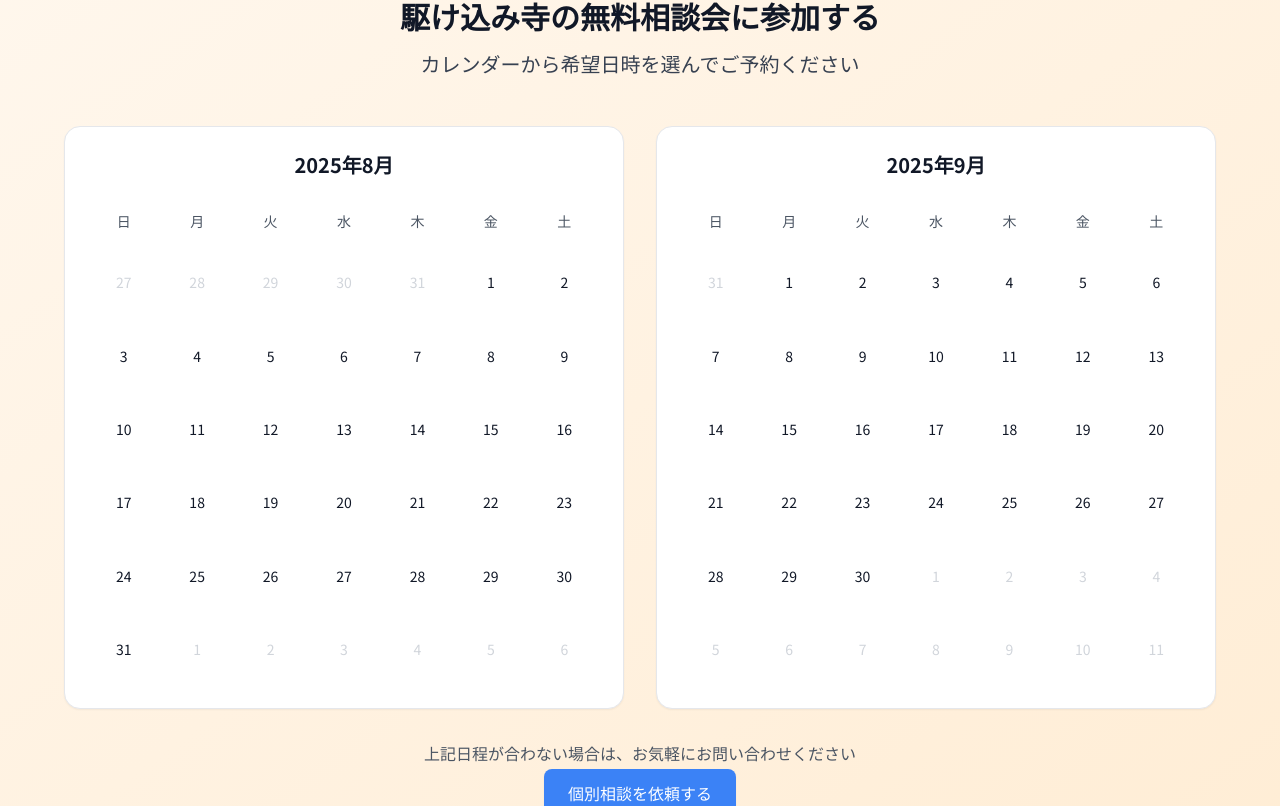
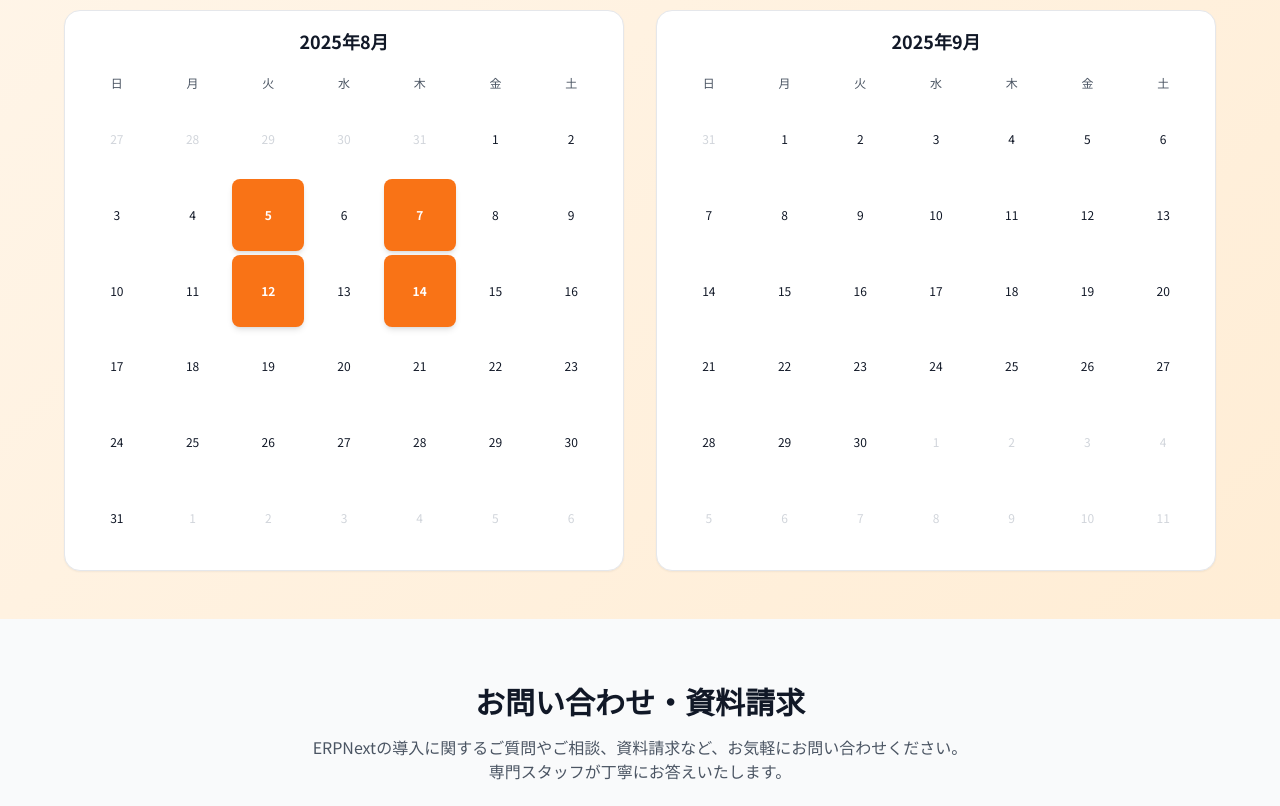
Before and after one commit to yokamotp/ERPNext-HP-SS3, a Next.js app: page / in a window 1280 px wide. Shown: the part 2014-2820 px from the top of the page. Built offline with nearby package versions, Linux system fonts and the light colour scheme.

Commit message:
カレンダー修正

```diff
--- a/components/ConsultationSection.tsx
+++ b/components/ConsultationSection.tsx
@@ -18,25 +18,25 @@ export default function ConsultationSection() {
   // 予約可能な日程データ
   const consultationSlots: ConsultationSlot[] = [
     {
-      date: '2025-01-21',
+      date: '2025-08-05',
       dayOfWeek: '火',
       time: '15:30〜17:00',
       googleCalendarUrl: 'https://calendar.google.com/calendar/render?action=TEMPLATE&text=ERPNext相談会&dates=20250121T063000Z/20250121T080000Z&details=Google+Meetリンクは後日メールにてご案内します&location=Google+Meet'
     },
     {
-      date: '2025-01-23',
+      date: '2025-08-07',
       dayOfWeek: '木',
       time: '15:30〜17:00',
       googleCalendarUrl: 'https://calendar.google.com/calendar/render?action=TEMPLATE&text=ERPNext相談会&dates=20250123T063000Z/20250123T080000Z&details=Google+Meetリンクは後日メールにてご案内します&location=Google+Meet'
     },
     {
-      date: '2025-01-28',
+      date: '2025-08-12',
       dayOfWeek: '火',
       time: '15:30〜17:00',
       googleCalendarUrl: 'https://calendar.google.com/calendar/render?action=TEMPLATE&text=ERPNext相談会&dates=20250128T063000Z/20250128T080000Z&details=Google+Meetリンクは後日メールにてご案内します&location=Google+Meet'
     },
     {
-      date: '2025-01-30',
+      date: '2025-08-14',
       dayOfWeek: '木',
       time: '15:30〜17:00',
       googleCalendarUrl: 'https://calendar.google.com/calendar/render?action=TEMPLATE&text=ERPNext相談会&dates=20250130T063000Z/20250130T080000Z&details=Google+Meetリンクは後日メールにてご案内します&location=Google+Meet'
@@ -119,10 +119,100 @@ export default function ConsultationSection() {
     return `${date.getMonth() + 1}月${date.getDate()}日（${consultationSlots.find(s => s.date === dateStr)?.dayOfWeek}）`;
   };
 
+  const CalendarMonth = ({
+    year,
+    monthName,
+    weeks,
+    selectedDate,
+    setSelectedDate,
+    getSlotForDate,
+    formatDate,
+    dayNames,
+  }: {
+    year: number;
+    monthName: string;
+    weeks: any[][];
+    selectedDate: string | null;
+    setSelectedDate: (date: string | null) => void;
+    getSlotForDate: (date: string) => { time?: string; googleCalendarUrl?: string } | undefined;
+    formatDate: (date: string) => string;
+    dayNames: string[];
+  }) => {
+    return (
+      <div className="bg-white rounded-2xl shadow-sm border border-gray-200 p-4 mb-12">
+        <h3 className="text-lg font-bold text-gray-900 mb-4 text-center">
+          {year}年{monthName}
+        </h3>
+
+        {/* 曜日ヘッダー */}
+        <div className="grid grid-cols-7 gap-1 mb-2">
+          {dayNames.map(day => (
+            <div key={day} className="text-center text-xs font-medium text-gray-600 py-1">
+              {day}
+            </div>
+          ))}
+        </div>
+
+        {/* カレンダー */}
+        <div className="space-y-1">
+          {weeks.map((week, weekIndex) => (
+            <div key={weekIndex} className="grid grid-cols-7 gap-1">
+              {week.map((day, dayIndex) => {
+                const slot = getSlotForDate(day.dateStr);
+                return (
+                  <div
+                    key={dayIndex}
+                    className={`
+                    w-full aspect-square flex items-center justify-center text-xs rounded-lg cursor-pointer transition-all duration-200
+                    ${!day.isCurrentMonth ? 'text-gray-300' : 'text-gray-900'}
+                    ${day.hasSlot && day.isCurrentMonth
+                        ? 'bg-orange-500 text-white font-bold hover:bg-orange-600 shadow-md'
+                        : day.isCurrentMonth
+                          ? 'hover:bg-gray-100'
+                          : ''
+                      }
+                    ${selectedDate === day.dateStr ? 'ring-2 ring-orange-300' : ''}
+                  `}
+                    onClick={() => day.hasSlot && setSelectedDate(selectedDate === day.dateStr ? null : day.dateStr)}
+                  >
+                    {day.day}
+                  </div>
+                );
+              })}
+            </div>
+          ))}
+        </div>
+
+        {/* 選択された日の予約ボタン */}
+        {selectedDate && weeks.some(week => week.some(day => day.dateStr === selectedDate)) && (
+          <div className="mt-4 p-3 bg-orange-50 rounded-lg border border-orange-200">
+            <div className="text-center">
+              <h4 className="font-semibold text-gray-900 mb-1">
+                {formatDate(selectedDate)}
+              </h4>
+              <p className="text-xs text-gray-600 mb-2">
+                {getSlotForDate(selectedDate)?.time}
+              </p>
+              <a
+                href={getSlotForDate(selectedDate)?.googleCalendarUrl}
+                target="_blank"
+                rel="noopener noreferrer"
+                className="inline-flex items-center px-4 py-2 bg-orange-500 hover:bg-orange-600 text-white font-medium rounded-lg transition-colors shadow-sm text-sm"
+              >
+                👉 Googleカレンダーで予約
+              </a>
+            </div>
+          </div>
+        )}
+      </div>
+    );
+  };
+
+
   return (
-    <>
+    <div className=" bg-gradient-to-br from-orange-50 to-orange-100 border-t border-orange-200 ">
       {/* セクション①：案内説明 */}
-      <section id="consultation-section" className="py-16 bg-white scroll-mt-24">
+      <section id="consultation-section" className="py-16 scroll-mt-24">
         <div className="container-width section-padding">
           <div className="text-center mb-12">
             <h2 className="text-3xl font-bold text-gray-900 mb-4">
@@ -188,12 +278,9 @@ export default function ConsultationSection() {
       </section>
 
       {/* セクション②：カレンダー予約 */}
-      <section className="py-16 bg-gradient-to-br from-orange-50 to-orange-100 border-t border-orange-200">
+      <section >
         <div className="container-width section-padding">
           <div className="text-center mb-12">
-            <h2 className="text-3xl font-bold text-gray-900 mb-4">
-              駆け込み寺の無料相談会に参加する
-            </h2>
             <p className="text-xl text-gray-700 font-medium">
               カレンダーから希望日時を選んでご予約ください
             </p>
@@ -203,143 +290,29 @@ export default function ConsultationSection() {
             {/* PC表示：2か月並列 */}
             <div className="hidden lg:block">
               <div className="grid lg:grid-cols-2 gap-8">
-                {/* 今月 */}
-                <div className="bg-white rounded-2xl shadow-sm border border-gray-200 p-6">
-                  <h3 className="text-xl font-bold text-gray-900 mb-6 text-center">
-                    {currentYear}年{monthNames[currentMonthNum]}
-                  </h3>
-
-                  {/* 曜日ヘッダー */}
-                  <div className="grid grid-cols-7 gap-1 mb-2">
-                    {dayNames.map(day => (
-                      <div key={day} className="text-center text-sm font-medium text-gray-600 py-2">
-                        {day}
-                      </div>
-                    ))}
-                  </div>
-
-                  {/* カレンダー */}
-                  <div className="space-y-1">
-                    {thisMonth.map((week, weekIndex) => (
-                      <div key={weekIndex} className="grid grid-cols-7 gap-1">
-                        {week.map((day, dayIndex) => {
-                          const slot = getSlotForDate(day.dateStr);
-                          return (
-                            <div
-                              key={dayIndex}
-                              className={`
-                                aspect-square flex items-center justify-center text-sm rounded-lg cursor-pointer transition-all duration-200
-                                ${!day.isCurrentMonth ? 'text-gray-300' : 'text-gray-900'}
-                                ${day.hasSlot && day.isCurrentMonth
-                                  ? 'bg-orange-500 text-white font-bold hover:bg-orange-600 shadow-md'
-                                  : day.isCurrentMonth
-                                    ? 'hover:bg-gray-100'
-                                    : ''
-                                }
-                                ${selectedDate === day.dateStr ? 'ring-2 ring-orange-300' : ''}
-                              `}
-                              onClick={() => day.hasSlot && setSelectedDate(selectedDate === day.dateStr ? null : day.dateStr)}
-                            >
-                              {day.day}
-                            </div>
-                          );
-                        })}
-                      </div>
-                    ))}
-                  </div>
-
-                  {/* 選択された日の予約ボタン */}
-                  {selectedDate && thisMonth.some(week => week.some(day => day.dateStr === selectedDate)) && (
-                    <div className="mt-6 p-4 bg-orange-50 rounded-lg border border-orange-200">
-                      <div className="text-center">
-                        <h4 className="font-semibold text-gray-900 mb-2">
-                          {formatDate(selectedDate)}
-                        </h4>
-                        <p className="text-sm text-gray-600 mb-4">
-                          {getSlotForDate(selectedDate)?.time}
-                        </p>
-                        <a
-                          href={getSlotForDate(selectedDate)?.googleCalendarUrl}
-                          target="_blank"
-                          rel="noopener noreferrer"
-                          className="inline-flex items-center px-6 py-3 bg-orange-500 hover:bg-orange-600 text-white font-medium rounded-lg transition-colors shadow-sm"
-                        >
-                          👉 Googleカレンダーで予約
-                        </a>
-                      </div>
-                    </div>
-                  )}
-                </div>
-
-                {/* 来月 */}
-                <div className="bg-white rounded-2xl shadow-sm border border-gray-200 p-6">
-                  <h3 className="text-xl font-bold text-gray-900 mb-6 text-center">
-                    {currentMonthNum === 11 ? currentYear + 1 : currentYear}年{monthNames[(currentMonthNum + 1) % 12]}
-                  </h3>
-
-                  {/* 曜日ヘッダー */}
-                  <div className="grid grid-cols-7 gap-1 mb-2">
-                    {dayNames.map(day => (
-                      <div key={day} className="text-center text-sm font-medium text-gray-600 py-2">
-                        {day}
-                      </div>
-                    ))}
-                  </div>
-
-                  {/* カレンダー */}
-                  <div className="space-y-1">
-                    {nextMonth.map((week, weekIndex) => (
-                      <div key={weekIndex} className="grid grid-cols-7 gap-1">
-                        {week.map((day, dayIndex) => {
-                          const slot = getSlotForDate(day.dateStr);
-                          return (
-                            <div
-                              key={dayIndex}
-                              className={`
-                                aspect-square flex items-center justify-center text-sm rounded-lg cursor-pointer transition-all duration-200
-                                ${!day.isCurrentMonth ? 'text-gray-300' : 'text-gray-900'}
-                                ${day.hasSlot && day.isCurrentMonth
-                                  ? 'bg-orange-500 text-white font-bold hover:bg-orange-600 shadow-md'
-                                  : day.isCurrentMonth
-                                    ? 'hover:bg-gray-100'
-                                    : ''
-                                }
-                                ${selectedDate === day.dateStr ? 'ring-2 ring-orange-300' : ''}
-                              `}
-                              onClick={() => day.hasSlot && setSelectedDate(selectedDate === day.dateStr ? null : day.dateStr)}
-                            >
-                              {day.day}
-                            </div>
-                          );
-                        })}
-                      </div>
-                    ))}
-                  </div>
-
-                  {/* 選択された日の予約ボタン */}
-                  {selectedDate && nextMonth.some(week => week.some(day => day.dateStr === selectedDate)) && (
-                    <div className="mt-6 p-4 bg-orange-50 rounded-lg border border-orange-200">
-                      <div className="text-center">
-                        <h4 className="font-semibold text-gray-900 mb-2">
-                          {formatDate(selectedDate)}
-                        </h4>
-                        <p className="text-sm text-gray-600 mb-4">
-                          {getSlotForDate(selectedDate)?.time}
-                        </p>
-                        <a
-                          href={getSlotForDate(selectedDate)?.googleCalendarUrl}
-                          target="_blank"
-                          rel="noopener noreferrer"
-                          className="inline-flex items-center px-6 py-3 bg-orange-500 hover:bg-orange-600 text-white font-medium rounded-lg transition-colors shadow-sm"
-                        >
-                          👉 Googleカレンダーで予約
-                        </a>
-                      </div>
-                    </div>
-                  )}
-                </div>
+                <CalendarMonth
+                  year={currentYear}
+                  monthName={monthNames[currentMonthNum]}
+                  weeks={thisMonth}
+                  selectedDate={selectedDate}
+                  setSelectedDate={setSelectedDate}
+                  getSlotForDate={getSlotForDate}
+                  formatDate={formatDate}
+                  dayNames={dayNames}
+                />
+                <CalendarMonth
+                  year={currentMonthNum === 11 ? currentYear + 1 : currentYear}
+                  monthName={monthNames[(currentMonthNum + 1) % 12]}
+                  weeks={nextMonth}
+                  selectedDate={selectedDate}
+                  setSelectedDate={setSelectedDate}
+                  getSlotForDate={getSlotForDate}
+                  formatDate={formatDate}
+                  dayNames={dayNames}
+                />
               </div>
             </div>
+
 
             {/* モバイル表示：縦スクロール */}
             <div className="lg:hidden">
@@ -436,18 +409,9 @@ export default function ConsultationSection() {
                 </div>
               </div>
             </div>
-
-            <div className="text-center mt-8">
-              <p className="text-gray-600 mb-4">
-                上記日程が合わない場合は、お気軽にお問い合わせください
-              </p>
-              <Link href="/contact" className="cta-secondary">
-                個別相談を依頼する
-              </Link>
-            </div>
           </div>
         </div>
       </section>
-    </>
+    </div>
   );
 }
```
